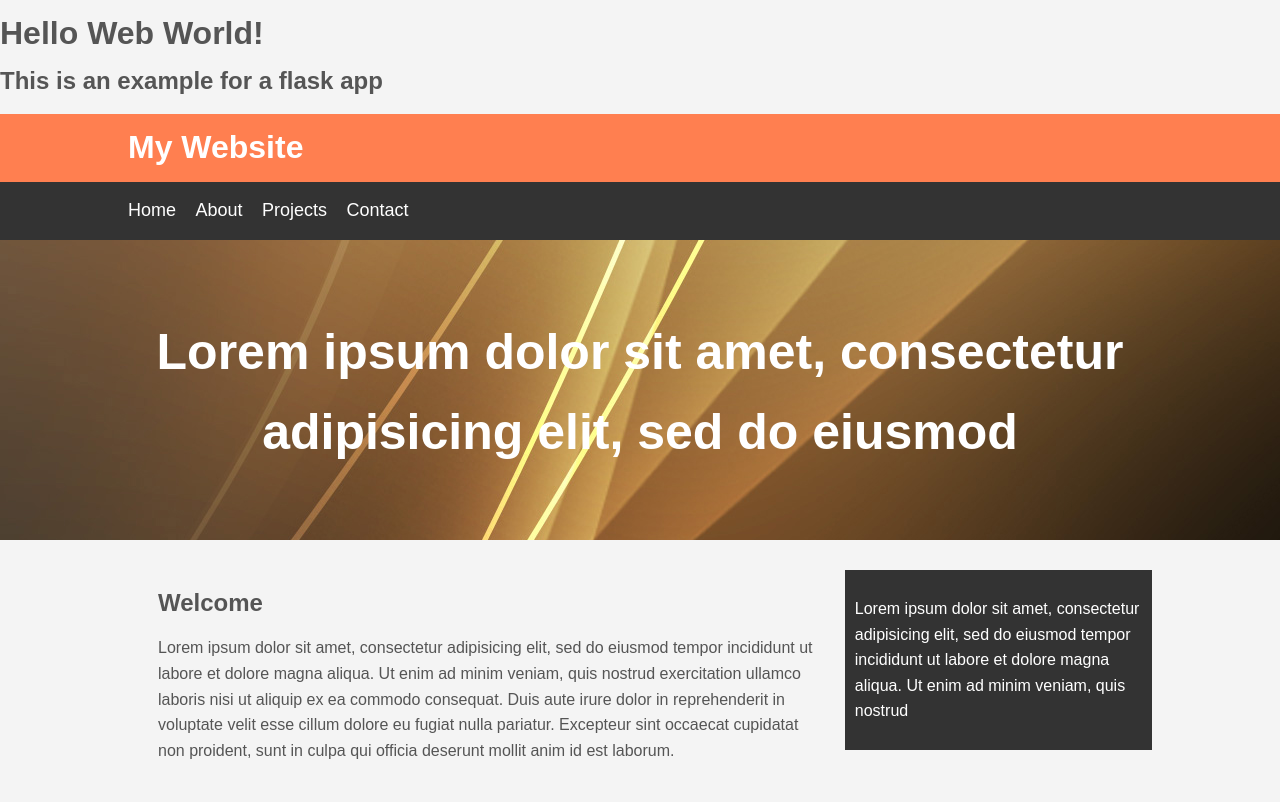
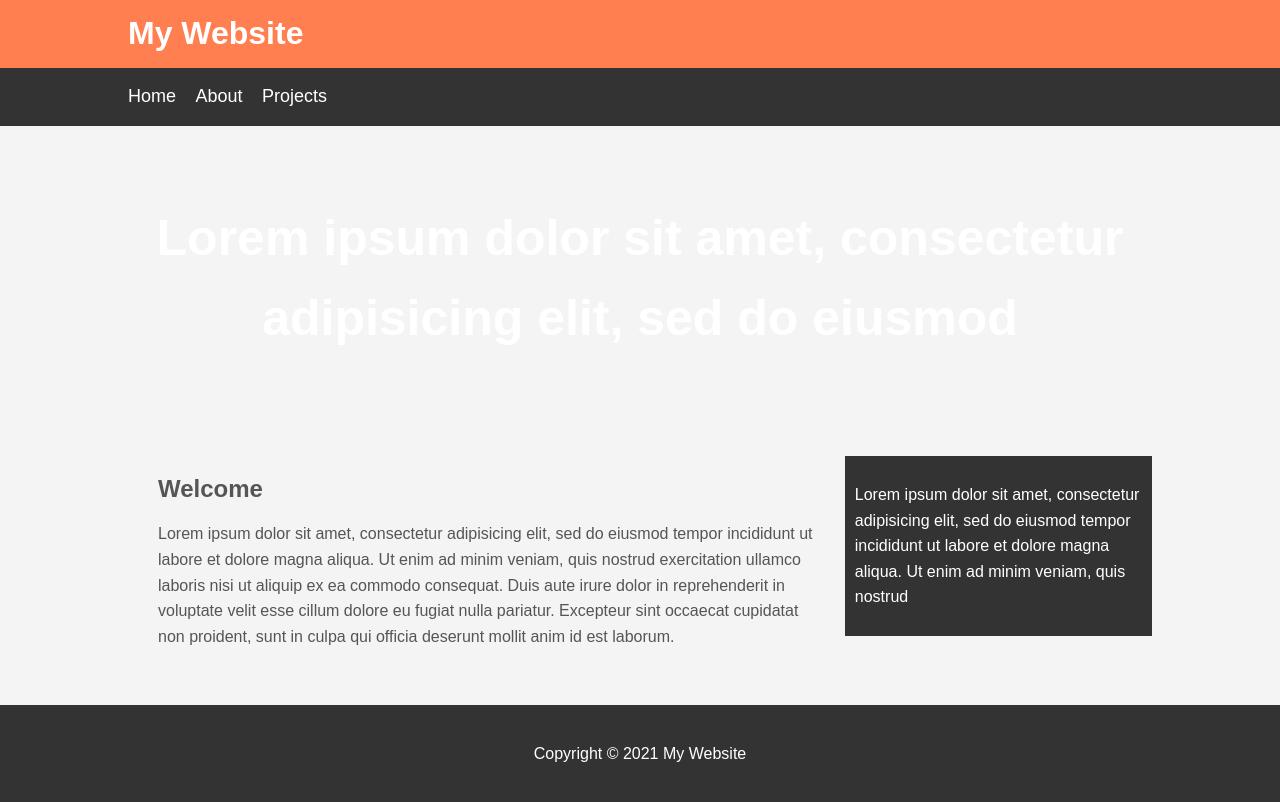
Before and after one commit to DreaLo/Lesson16Heroku, a Flask app: page / in a window 1280 px wide. Shown: the top 802 px of the page. Run offline with Flask 2, Linux system fonts and the light colour scheme.

Commit message:
Initial import

```diff
--- a/static/css/style-main.css
+++ b/static/css/style-main.css
@@ -40,7 +40,8 @@ body{
 }
 
 #showcase{
-	background-image:url('static/img/showcase.jpg');
+	/*background-image:url(static/img/showcase.jpg);*/
+	background-color:#f4f4f4;
 	background-position:center right;
 	min-height:300px;
 	margin-bottom:30px;
--- a/templates/base.html
+++ b/templates/base.html
@@ -8,14 +8,9 @@
 </head>
 
 <body>
+
     {% block content %}
     {% endblock content %}
-
-	<header id="main-header">
-		<div class="container">
-			<h1>My Website</h1>
-		</div>
-	</header>
 
 	<nav id="navbar">
 		<div class="container">
@@ -23,7 +18,7 @@
 				<li><a href="/">Home</a></li>
 				<li><a href="/about">About</a></li>
 				<li><a href="/portfolio">Projects</a></li>
-				<li><a href="#">Contact</a></li>
+				<!--<li><a href="#">Contact</a></li>-->
 			</ul>
 		</div>
 	</nav>
@@ -35,7 +30,8 @@
 		</div>
 	</section>
 
-	<div class="container">
+
+<div class="container">
 		<section id="main">
 			<h1>Welcome</h1>
 			<p>Lorem ipsum dolor sit amet, consectetur adipisicing elit, sed do eiusmod
@@ -52,6 +48,7 @@
 		</aside>
 	</div>
 
+
 	<footer id="main-footer">
 		<p>Copyright &copy; 2021 My Website</p>
 	</footer>
--- a/templates/index.html
+++ b/templates/index.html
@@ -1,7 +1,9 @@
 {% extends "base.html" %}
 
 {% block content %}
-    <h1>Hello Web World!</h1>
-
-    <h2>This is an example for a flask app</h2>
+	<header id="main-header">
+		<div class="container">
+			<h1>My Website</h1>
+		</div>
+	</header>
 {% endblock content %}
--- a/templates/portfolio.html
+++ b/templates/portfolio.html
@@ -1,5 +1,9 @@
 {% extends "base.html" %}
 
 {% block content %}
-  <h1>Portfolio</h1>
+    <header id="main-header">
+		<div class="container">
+			<h1>My Website - Portfolio</h1>
+		</div>
+	</header>
 {% endblock content %}
```
Also changed, not shown: templates/about.html (+5 -2 lines).
